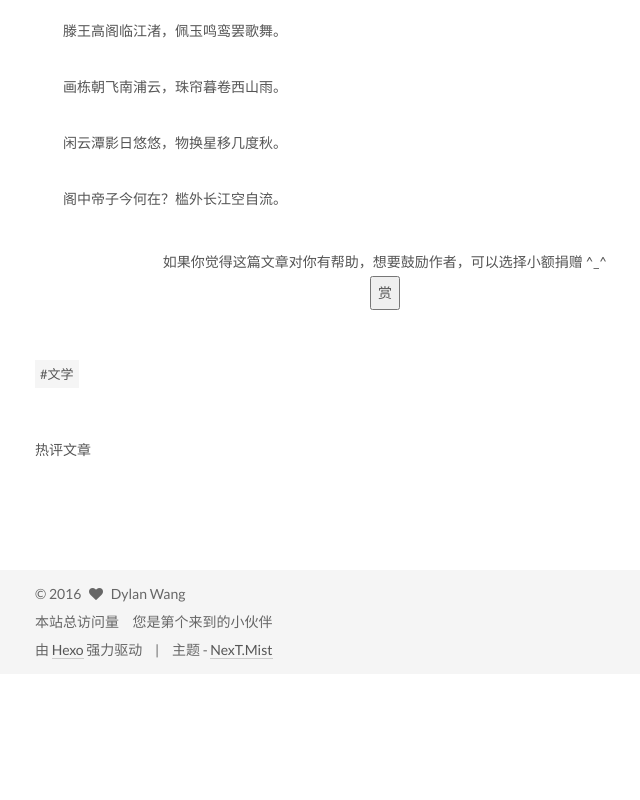
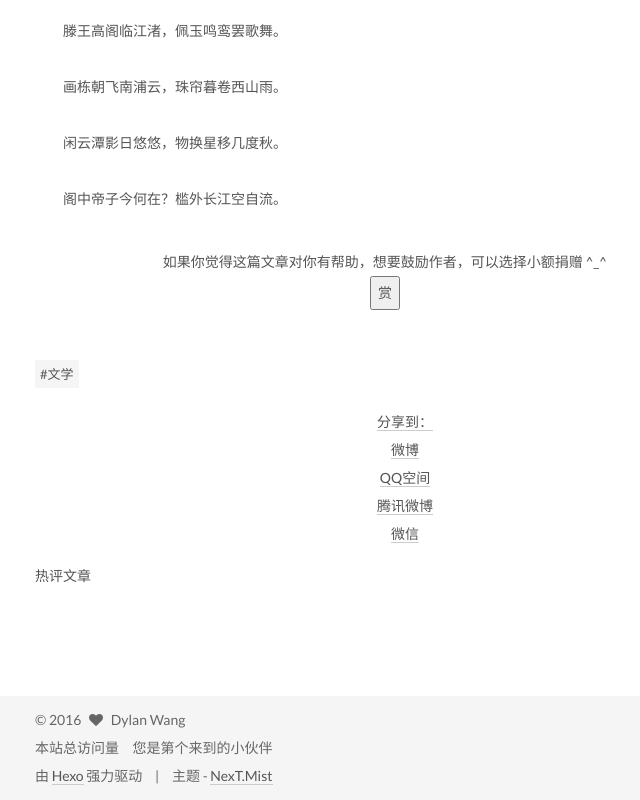
Before and after one commit to riddle-wang/dylan2wang.github.io, a plain HTML site: page 2016/07/30/滕王阁序/index.html in a window 1280 px wide. Shown: the part 1257-2057 px from the top of the page, without its empty margins (255-895 px from the left). Before the commit the page ends 1931 px from the top, so only its background shows below. Drawn offline with Linux system fonts and the light colour scheme; some packages are replaced by stand-ins of ours; a script that the page names is missing.

Commit message:
Site updated: 2016-08-01 16:18:53

```diff
--- a/2016/07/30/滕王阁序/index.html
+++ b/2016/07/30/滕王阁序/index.html
@@ -77,7 +77,7 @@
 
 
 
-  <link rel="shortcut icon" type="image/x-icon" href="/images/logo-dog.png?v=5.0.1" />
+  <link rel="shortcut icon" type="image/x-icon" href="/images/logo-dog2.png?v=5.0.1" />
 
 
 
@@ -409,28 +409,24 @@
 
     <div class="post-spread">
 
-        <!-- JiaThis Button BEGIN -->
-<div class="jiathis_style">
-  <a class="jiathis_button_tsina"></a>
-  <a class="jiathis_button_tqq"></a>
-  <a class="jiathis_button_weixin"></a>
-  <a class="jiathis_button_cqq"></a>
-  <a class="jiathis_button_douban"></a>
-  <a class="jiathis_button_renren"></a>
-  <a class="jiathis_button_qzone"></a>
-  <a class="jiathis_button_kaixin001"></a>
-  <a class="jiathis_button_copy"></a>
-  <a href="http://www.jiathis.com/share" class="jiathis jiathis_txt jiathis_separator jtico jtico_jiathis" target="_blank"></a>
-  <a class="jiathis_counter_style"></a>
+        <div class="ds-share flat" data-thread-key="2016/07/30/滕王阁序/"
+     data-title="滕王阁序"
+     data-content=""
+     data-url="http://yoursite.com/2016/07/30/滕王阁序/">
+  <div class="ds-share-inline">
+    <ul  class="ds-share-icons-16">
+
+      <li data-toggle="ds-share-icons-more"><a class="ds-more" href="javascript:void(0);">分享到：</a></li>
+      <li><a class="ds-weibo" href="javascript:void(0);" data-service="weibo">微博</a></li>
+      <li><a class="ds-qzone" href="javascript:void(0);" data-service="qzone">QQ空间</a></li>
+      <li><a class="ds-qqt" href="javascript:void(0);" data-service="qqt">腾讯微博</a></li>
+      <li><a class="ds-wechat" href="javascript:void(0);" data-service="wechat">微信</a></li>
+
+    </ul>
+    <div class="ds-share-icons-more">
+    </div>
+  </div>
 </div>
-<script type="text/javascript" >
-  var jiathis_config={
-    hideMore:false
-  }
-</script>
-<script type="text/javascript" src="http://v3.jiathis.com/code/jia.js" charset="utf-8"></script>
-<!-- JiaThis Button END -->
-
 
     </div>
   </div>
--- a/css/main.css
+++ b/css/main.css
@@ -1548,7 +1548,7 @@ pre .javascript .function {
   width: 4px;
   height: 4px;
   border-radius: 50%;
-  background: #b4b40e;
+  background: #ff6e85;
 }
 .links-of-blogroll {
   font-size: 13px;
```
Also changed, not shown: about/index.html (+1 -1 lines), archives/2016/07/index.html (+1 -1 lines), archives/2016/index.html (+1 -1 lines), archives/index.html (+1 -1 lines), categories/index.html (+1 -1 lines), index.html (+1 -1 lines), tags/index.html (+1 -1 lines), tags/文学/index.html (+1 -1 lines), images/log-dog2.png (added), images/logo-dog.png (deleted).
